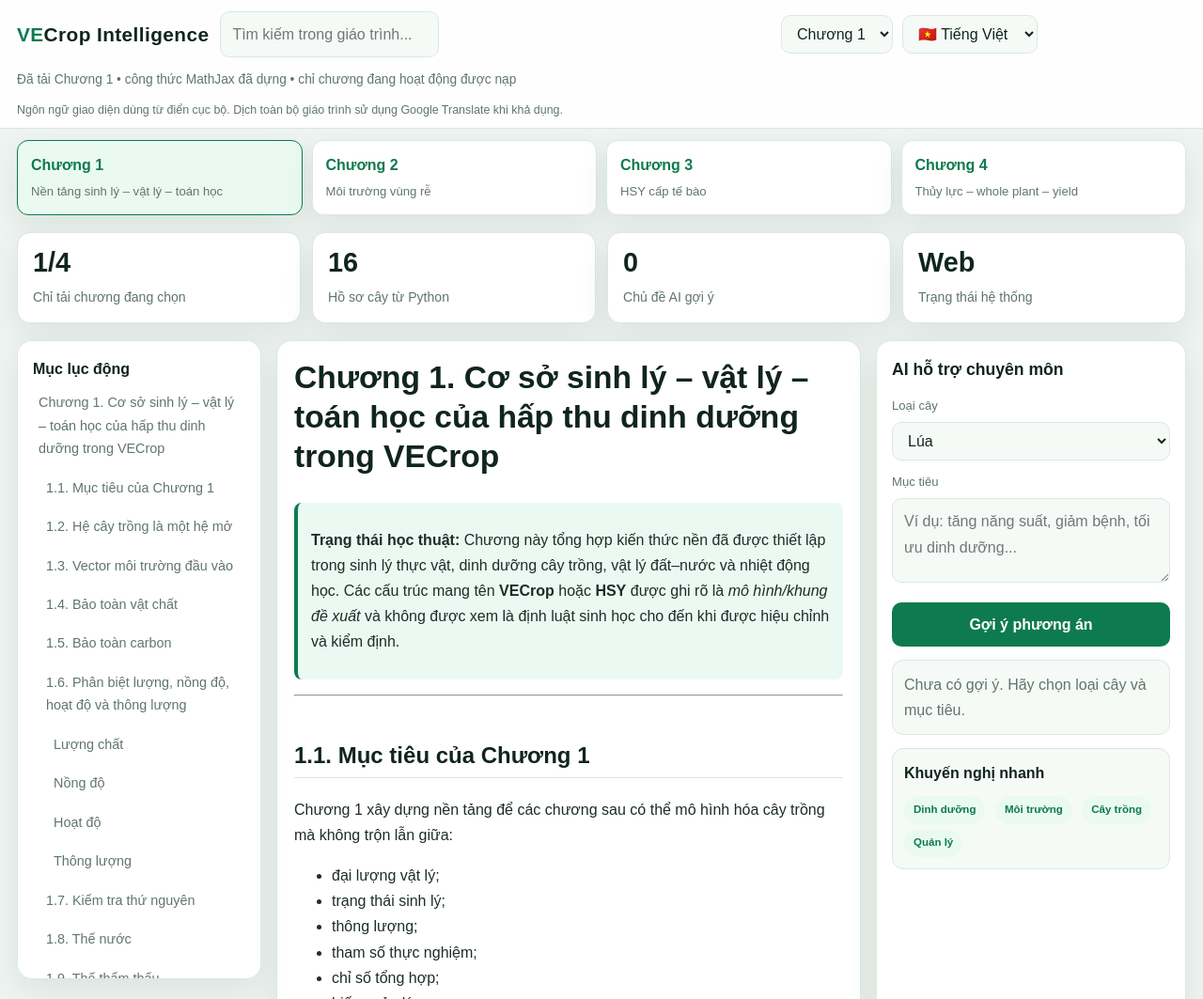
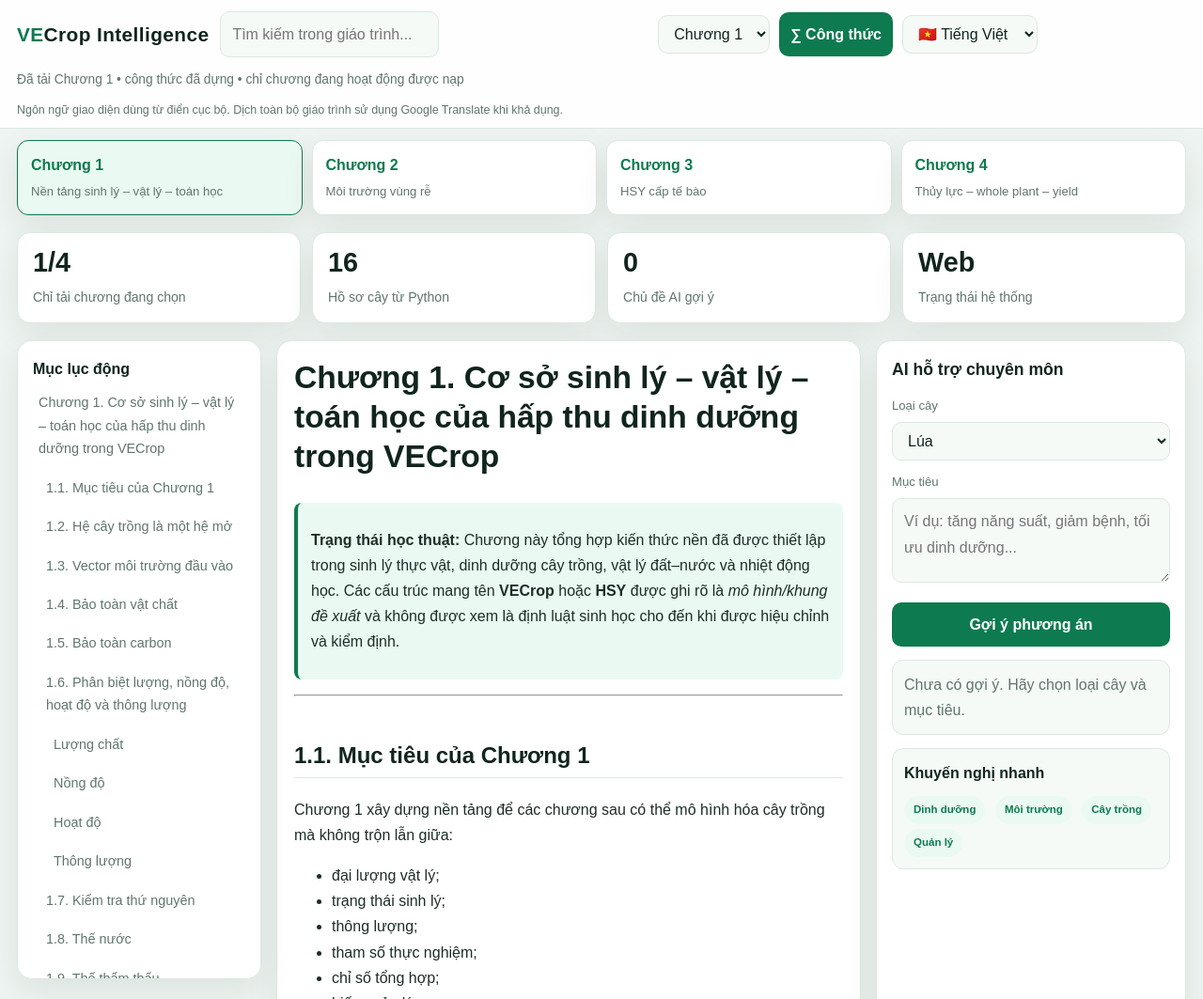
Before and after one commit to Form997/VECrop, a plain HTML site: page index.html in a window 1280 px wide. Shown: the top 1063 px of the page at 94% size. Drawn offline with nearby package versions, Linux system fonts and the light colour scheme.

Commit message:
Make MathJax rendering reliable for all chapters

```diff
--- a/index.html
+++ b/index.html
@@ -300,6 +300,7 @@
           <option value="3">Chương 3</option>
           <option value="4">Chương 4</option>
         </select>
+        <button id="retryMath" type="button" title="Dựng lại công thức">∑ Công thức</button>
         <div class="lang-box">
           <select id="uiLanguage" aria-label="Ngôn ngữ giao diện">
             <option value="vi">🇻🇳 Tiếng Việt</option>
@@ -499,9 +500,31 @@
     }
 
     async function typesetMath() {
-      if (window.MathJax && MathJax.typesetPromise) {
-        if (MathJax.typesetClear) MathJax.typesetClear([content]);
+      const waitForMathJax = async (timeoutMs = 10000) => {
+        const start = Date.now();
+        while (Date.now() - start < timeoutMs) {
+          if (window.MathJax && MathJax.startup && MathJax.startup.promise) {
+            try { await MathJax.startup.promise; } catch (_) {}
+          }
+          if (window.MathJax && typeof MathJax.typesetPromise === 'function') return true;
+          await new Promise(resolve => setTimeout(resolve, 100));
+        }
+        return false;
+      };
+
+      const ready = await waitForMathJax();
+      if (!ready) {
+        console.warn('MathJax chưa sẵn sàng sau thời gian chờ.');
+        return false;
+      }
+
+      try {
+        if (typeof MathJax.typesetClear === 'function') MathJax.typesetClear([content]);
         await MathJax.typesetPromise([content]);
+        return true;
+      } catch (err) {
+        console.error('Lỗi MathJax typeset:', err);
+        return false;
       }
     }
 
@@ -526,8 +549,10 @@
         const html = marked.parse(md);
         content.innerHTML = restoreMath(html, blocks);
         buildToc();
-        await typesetMath();
-        statusBox.textContent = `Đã tải Chương ${id} • công thức MathJax đã dựng • chỉ chương đang hoạt động được nạp`;
+        const mathOk = await typesetMath();
+        statusBox.textContent = mathOk
+          ? `Đã tải Chương ${id} • công thức đã dựng • chỉ chương đang hoạt động được nạp`
+          : `Đã tải Chương ${id} • cảnh báo: MathJax chưa dựng xong công thức`;
         updateChapterState(id);
       } catch (err) {
         content.innerHTML = '<p>Không thể tải nội dung. Vui lòng kiểm tra lại dữ liệu.</p>';
@@ -668,6 +693,11 @@
       }
     });
     document.getElementById('recommendBtn').addEventListener('click', recommend);
+    document.getElementById('retryMath').addEventListener('click', async () => {
+      statusBox.textContent = 'Đang dựng lại công thức...';
+      const ok = await typesetMath();
+      statusBox.textContent = ok ? 'Đã dựng lại công thức.' : 'MathJax chưa sẵn sàng.';
+    });
     const uiLanguage=document.getElementById('uiLanguage');
     const savedLang=localStorage.getItem('vecrop-ui-lang')||'vi';
     if([...uiLanguage.options].some(o=>o.value===savedLang)) uiLanguage.value=savedLang;
```
